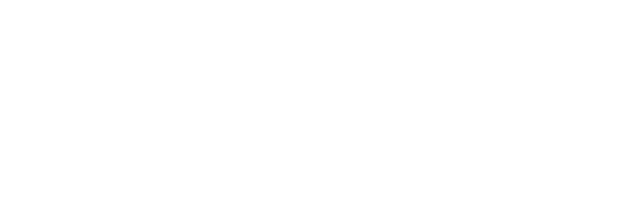
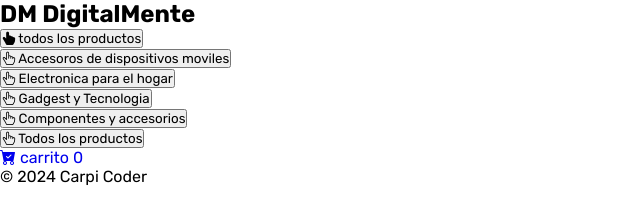
Before and after one commit to DmProtec/DigitalMete, a plain HTML site: page index.html in a window 1280 px wide. Shown: the whole page, without its empty margins (0-640 px from the left). Drawn offline with nearby package versions, Linux system fonts and the light colour scheme.

Commit message:
add buttons for webpage navigation

```diff
--- a/index.html
+++ b/index.html
@@ -13,9 +13,37 @@
     <div class="wappe">
         <aside>
             <header>
-            <h1><class="logo"</class:logo></h1>
+                <h1 class="logo">DM DigitalMente</h1>
             </header>
-
+            <nav>
+                <ul>
+                    <li>
+                        <button class="button-categoria"><i class="bi bi-hand-index-thumb-fill"></i> todos los productos</button>
+                    </li>
+                    <li>
+                        <button class="button-categoria"><i class="bi bi-hand-index-thumb"></i> Accesoros de dispositivos moviles</button>
+                    </li>
+                    <li>
+                        <button class="button-categoria"><i class="bi bi-hand-index-thumb"></i> Electronica para el hogar</button>
+                    </li>
+                    <li>
+                        <button class="button-categoria"><i class="bi bi-hand-index-thumb"></i> Gadgest y Tecnologia </button>
+                    </li>
+                    <li>
+                        <button class="button-categoria"><i class="bi bi-hand-index-thumb"></i> Componentes y accesorios </button>
+                    </li>
+                    <li>
+                        <button class="button-categoria"><i class="bi bi-hand-index-thumb"></i> Todos los productos</button>
+                    </li>
+                    <li>
+                        <a class="boton-carrito" href="./carrito.html">
+                            <i class="bi bi-cart-check-fill"></i> carrito <span class="numerito">0</span></a>
+                    </li>
+                </ul>
+            </nav>
+            <footer>
+                <p class="texto-footer">© 2024 Carpi Coder</p>
+            </footer>
         </aside>
         <main>
 
```
